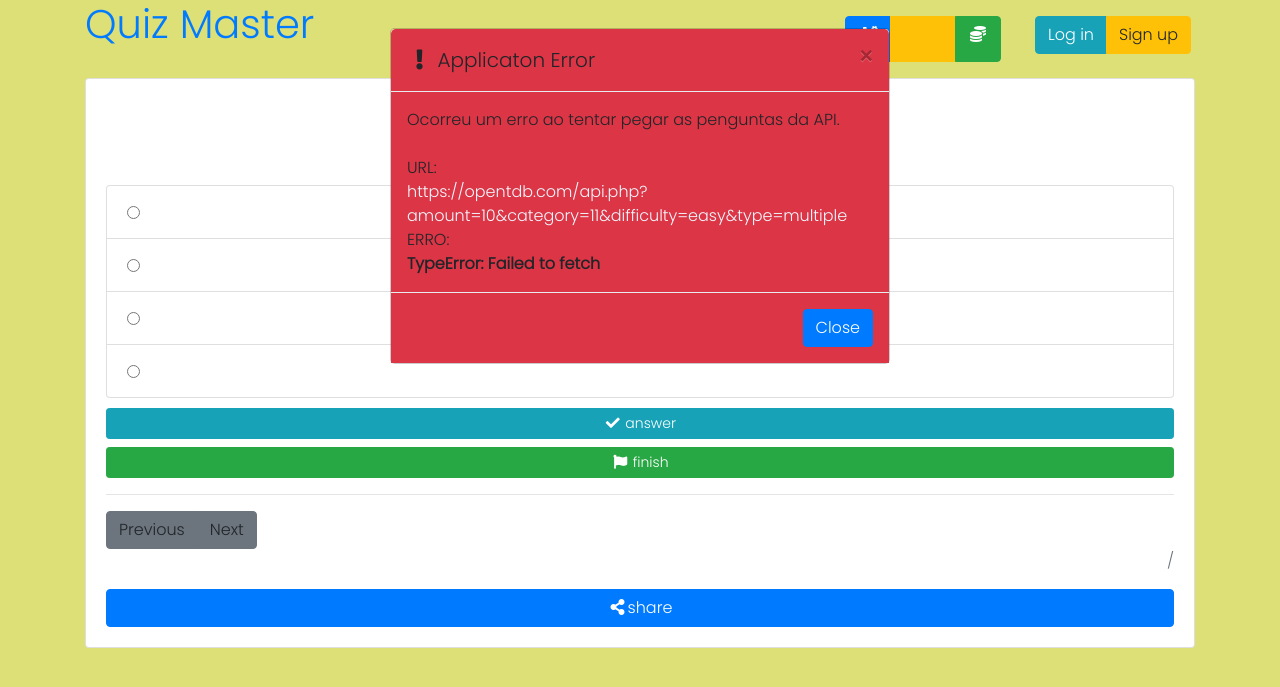
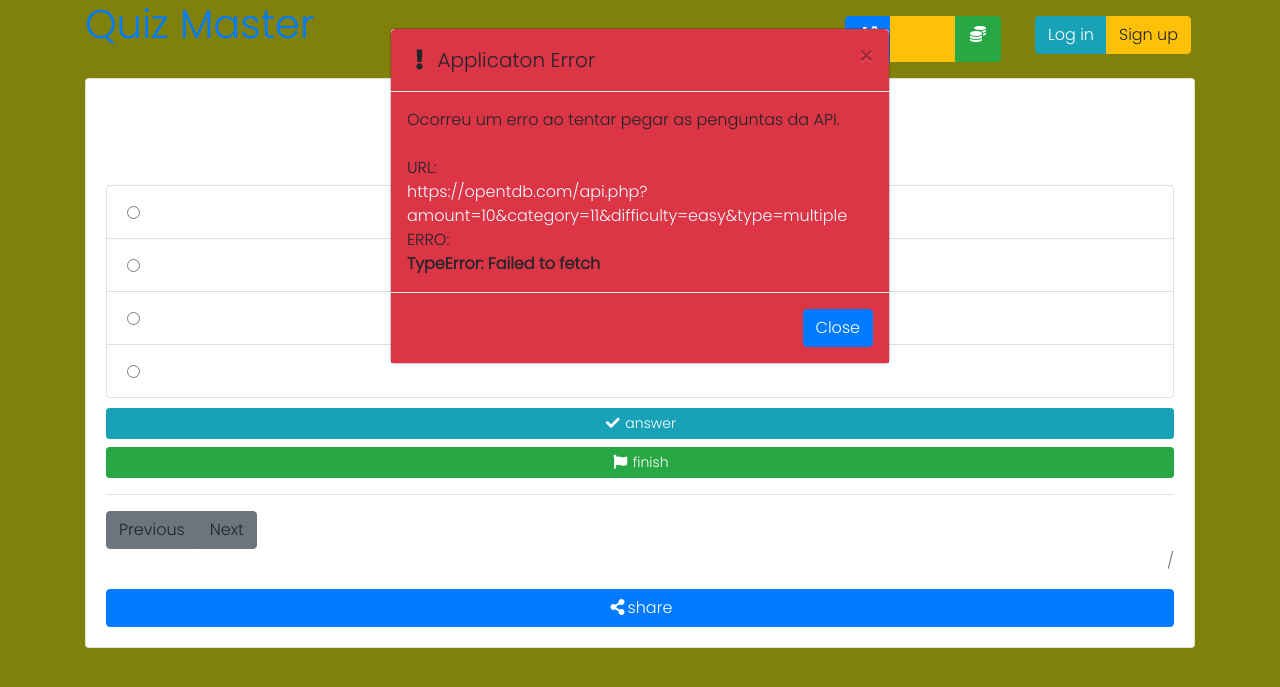
Before and after one commit to gelwg1/Quiz_Web, a PHP site: page / in a window 1280 px wide. Shown: the top 687 px of the page. Run offline with PHP 8.4, Linux system fonts and the light colour scheme; some libraries are stand-ins or nearby versions.

Commit message:
edit color

```diff
--- a/assets/style.css
+++ b/assets/style.css
@@ -1,7 +1,7 @@
 body{
 
     font-family: 'Poppins', sans-serif;
-    background-color: rgb(221, 223, 119);
+    background-color: rgb(127, 129, 12);
 
 }
 
```
